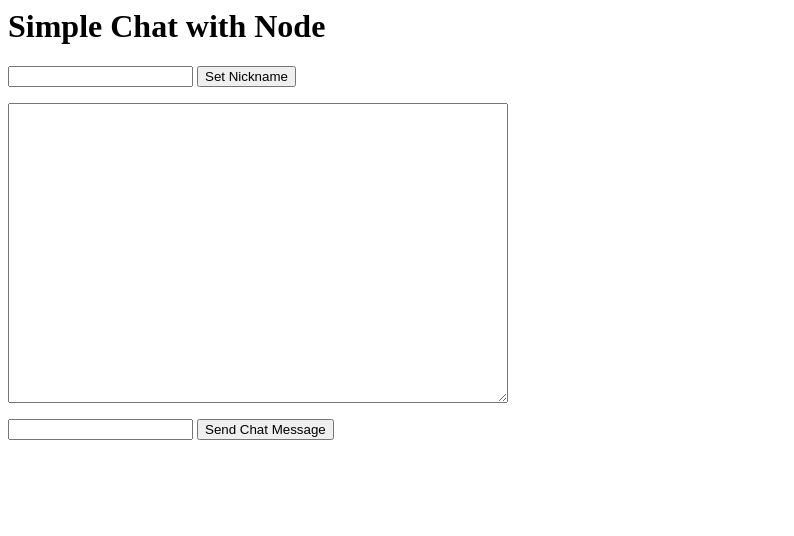
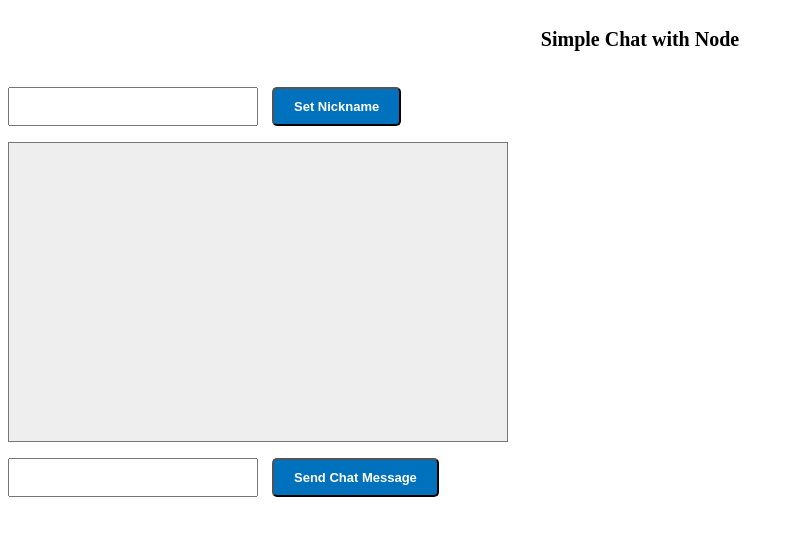
Before and after one commit to vaibhavpimpalkar/chatApp, a website: page public/index.html in a window 1280 px wide. Shown: the whole page, without its empty margins (0-794 px from the left). Drawn offline with nearby package versions, Linux system fonts and the light colour scheme; no server answers.

Commit message:
css added

```diff
--- a/public/index.html
+++ b/public/index.html
@@ -26,6 +26,41 @@
             });
         });
     </script>
+    <style>
+        h1 {
+            font-size: 20px;
+            font-weight: bold;
+            text-align: center;
+            padding: 20px;
+        }
+        #nickText {
+            padding: 10px;
+            width: 250px;
+            margin-right: 10px;
+        }
+        #chatText {
+            padding: 10px;
+            width: 250px;
+            margin-right: 10px;
+        }
+        #nick, #chat {
+            font-size: 13px;
+            font-weight: bold;
+            color: #fff;
+            background-color: #0071BC;
+            padding: 10px 20px;
+            border-radius: 5px;
+            cursor: pointer;
+        }
+        textarea {
+            background-color: #eee;
+            padding: 10px;
+            font-size: 13px;
+            width: 500px;
+            height: 300px;
+            resize: none;
+        }
+    </style>
 </head>
 <body>
     <h1>Simple Chat with Node</h1>
```
